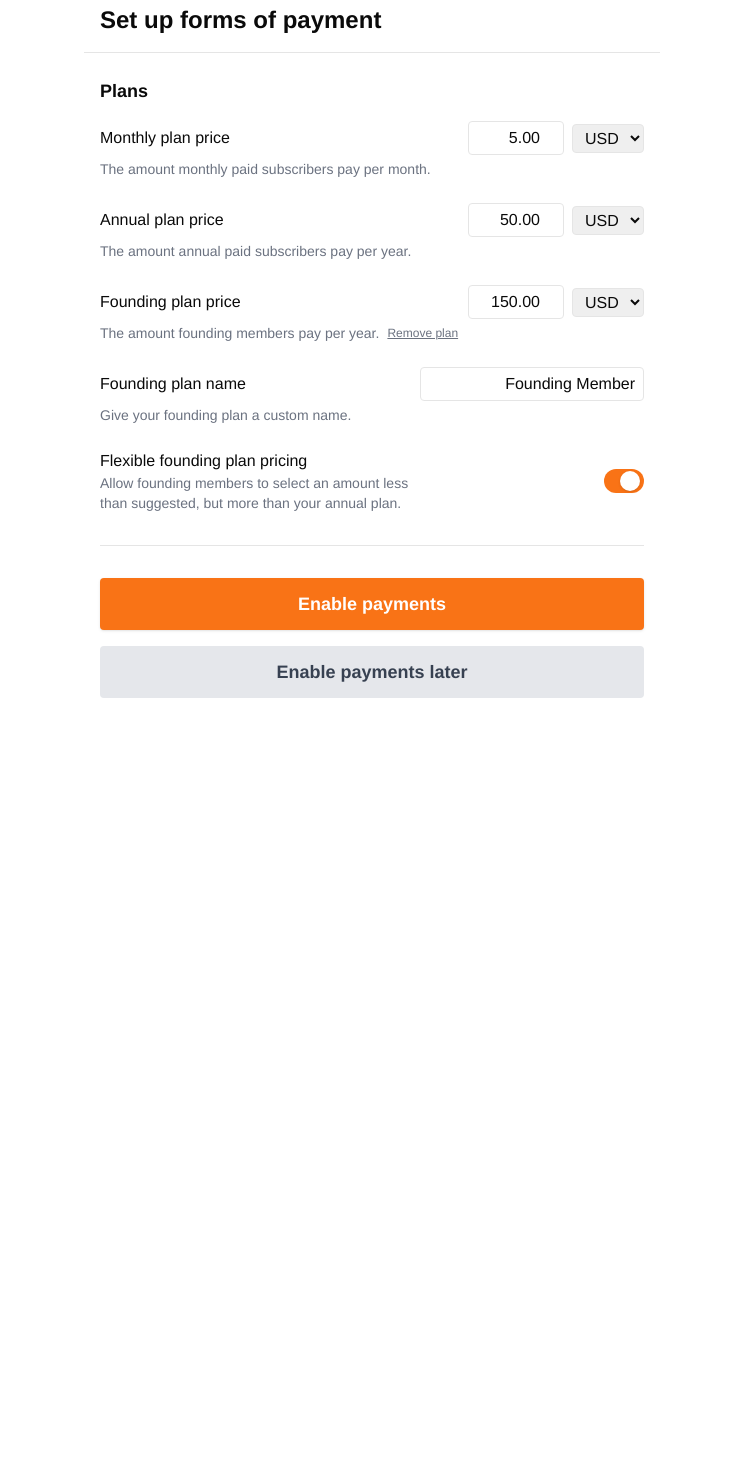
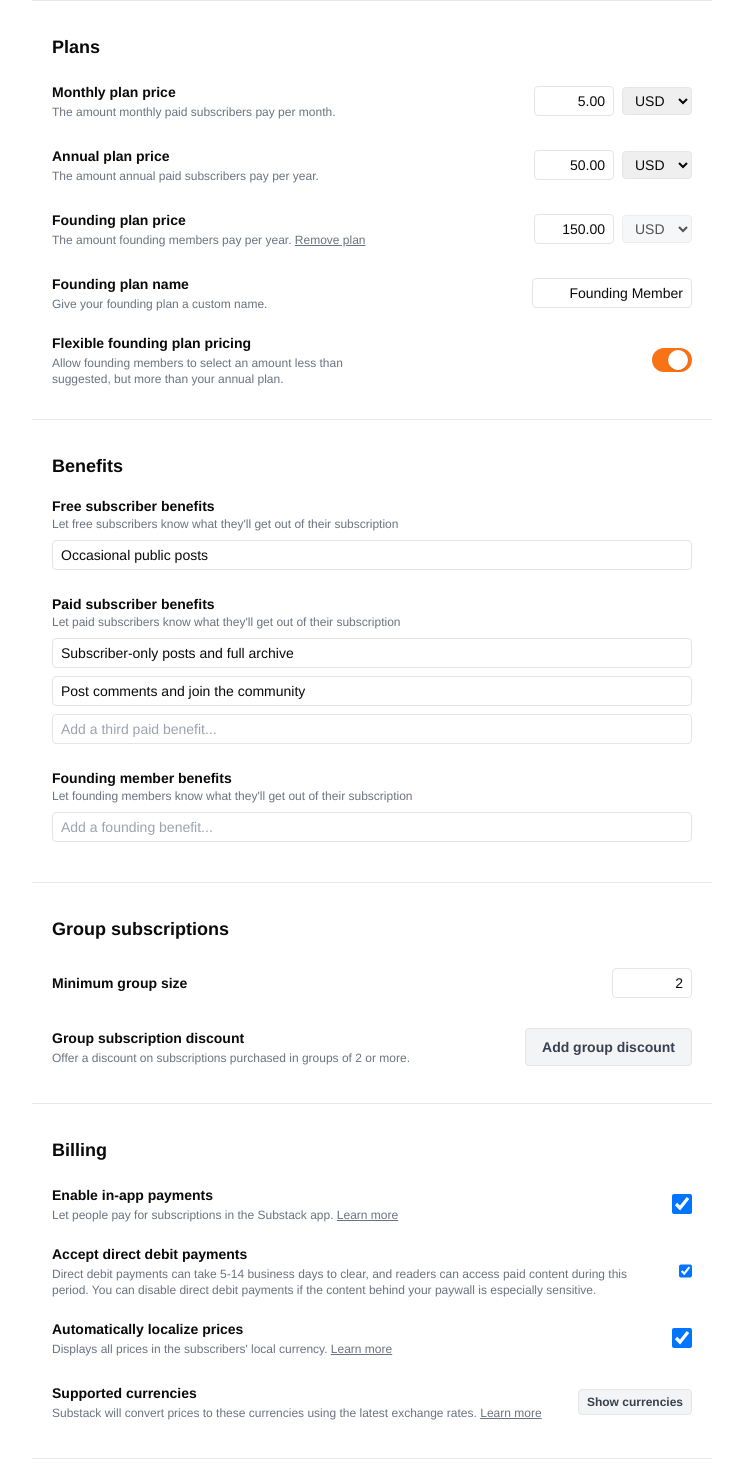
Before and after one commit to HongluW/substack-casualpayments, a Next.js app: page /settings in a window 1280 px wide. Shown: the part 140-1610 px from the top of the page, without its empty margins (268-1011 px from the left). Before the commit the page ends 886 px from the top, so only its background shows below. Built offline with nearby package versions, Linux system fonts and the light colour scheme.

Commit message:
Enhance Settings page: Added support for multiple currencies, improved layout for subscription plans, and introduced editable benefit lists for free, paid, and founding members.

```diff
--- a/app/settings/page.tsx
+++ b/app/settings/page.tsx
@@ -3,7 +3,9 @@
 import React, { useState } from "react";
 import { Header } from "@/components/header";
 
-const currencies = ["USD", "EUR", "GBP", "JPY", "CNY"];
+const currencies = [
+  "USD", "EUR", "GBP", "CAD", "AUD", "NZD", "BRL", "MXN", "INR", "PLN"
+];
 
 export default function Settings() {
   const [monthly, setMonthly] = useState("5.00");
@@ -12,78 +14,189 @@ export default function Settings() {
   const [currency, setCurrency] = useState("USD");
   const [foundingName, setFoundingName] = useState("Founding Member");
   const [flexible, setFlexible] = useState(true);
+  const [freeBenefits, setFreeBenefits] = useState(["Occasional public posts"]);
+  const [paidBenefits, setPaidBenefits] = useState([
+    "Subscriber-only posts and full archive",
+    "Post comments and join the community",
+    ""
+  ]);
+  const [foundingBenefits, setFoundingBenefits] = useState([""]);
+  const [minGroupSize, setMinGroupSize] = useState("2");
+  const [groupDiscount, setGroupDiscount] = useState("");
+  const [inAppPayments, setInAppPayments] = useState(true);
+  const [directDebit, setDirectDebit] = useState(true);
+  const [localizePrices, setLocalizePrices] = useState(true);
+
+  // Helper for editable benefit lists
+  const handleBenefitChange = (
+    list: string[],
+    setList: React.Dispatch<React.SetStateAction<string[]>>,
+    idx: number,
+    value: string
+  ) => {
+    const updated = [...list];
+    updated[idx] = value;
+    // Add new empty input if editing the last one
+    if (idx === list.length - 1 && value) updated.push("");
+    // Remove empty extras
+    setList(updated.filter((b, i) => b || i === updated.length - 1));
+  };
 
   return (
     <div className="min-h-screen bg-white">
       <Header />
-      <div className="flex items-center justify-center w-full min-h-[calc(100vh-80px)]">
-        <div className="w-full max-w-xl mx-auto px-4 py-12 pt-36 overflow-y-auto" style={{ boxSizing: 'border-box' }}>
-          <h1 className="text-xl md:text-2xl font-bold mb-4 text-left">Set up forms of payment</h1>
-          <div className="border-b mb-6 -mx-8" />
-          <form className="space-y-8">
-            <section>
-              <h2 className="text-lg font-semibold mb-4">Plans</h2>
-              <div className="space-y-6">
-                {/* Monthly plan */}
-                <div>
-                  <div className="flex items-center justify-between mb-1">
-                    <label className="font-medium">Monthly plan price</label>
+      <div className="flex flex-col items-center w-full min-h-[calc(100vh-80px)]">
+        <div className="w-full max-w-2xl px-4 pt-20 pb-8">
+          {/* Title */}
+          <h1 className="pt-5 pb-2 text-2xl font-bold">Set up paid subscriptions</h1>
+          <div className="-mx-5"><hr className="border-gray-200" /></div>
+
+          {/* Plans Section */}
+          <div className="pt-8 pb-4">
+            <div className="text-lg font-bold pb-4">Plans</div>
+            {/* Monthly */}
+            <div className="flex flex-row gap-5 min-h-12 items-center mb-4">
+              <div className="flex flex-col flex-grow gap-0.5">
+                <div className="font-semibold text-sm">Monthly plan price</div>
+                <div className="text-xs text-gray-500">The amount monthly paid subscribers pay per month.</div>
+              </div>
               <div className="flex items-center gap-2">
-                      <input type="number" min="0" step="0.01" value={monthly} onChange={e => setMonthly(e.target.value)} className="w-24 px-2 py-1 border rounded text-right" />
-                      <select value={currency} onChange={e => setCurrency(e.target.value)} className="border rounded px-2 py-1">
-                        {currencies.map(cur => <option key={cur} value={cur}>{cur}</option>)}
+                <input type="text" value={monthly} onChange={e => setMonthly(e.target.value)} className="w-20 px-2 py-1 border rounded text-right text-sm" />
+                <select value={currency} onChange={e => setCurrency(e.target.value)} className="border rounded px-2 py-1 text-sm">
+                  {currencies.map(cur => <option key={cur} value={cur.toUpperCase()}>{cur.toUpperCase()}</option>)}
                 </select>
               </div>
             </div>
-                  <div className="text-gray-500 text-sm">The amount monthly paid subscribers pay per month.</div>
+            {/* Annual */}
+            <div className="flex flex-row gap-5 min-h-12 items-center mb-4">
+              <div className="flex flex-col flex-grow gap-0.5">
+                <div className="font-semibold text-sm">Annual plan price</div>
+                <div className="text-xs text-gray-500">The amount annual paid subscribers pay per year.</div>
               </div>
-                {/* Annual plan */}
-                <div>
-                  <div className="flex items-center justify-between mb-1">
-                    <label className="font-medium">Annual plan price</label>
               <div className="flex items-center gap-2">
-                      <input type="number" min="0" step="0.01" value={annual} onChange={e => setAnnual(e.target.value)} className="w-24 px-2 py-1 border rounded text-right" />
-                      <select value={currency} onChange={e => setCurrency(e.target.value)} className="border rounded px-2 py-1">
-                        {currencies.map(cur => <option key={cur} value={cur}>{cur}</option>)}
+                <input type="text" value={annual} onChange={e => setAnnual(e.target.value)} className="w-20 px-2 py-1 border rounded text-right text-sm" />
+                <select value={currency} onChange={e => setCurrency(e.target.value)} className="border rounded px-2 py-1 text-sm">
+                  {currencies.map(cur => <option key={cur} value={cur.toUpperCase()}>{cur.toUpperCase()}</option>)}
                 </select>
               </div>
             </div>
-                  <div className="text-gray-500 text-sm">The amount annual paid subscribers pay per year.</div>
+            {/* Founding */}
+            <div className="flex flex-row gap-5 min-h-12 items-center mb-4">
+              <div className="flex flex-col flex-grow gap-0.5">
+                <div className="font-semibold text-sm">Founding plan price</div>
+                <div className="text-xs text-gray-500">The amount founding members pay per year. <a href="#" className="underline text-xs">Remove plan</a></div>
               </div>
-                {/* Founding plan */}
-                <div>
-                  <div className="flex items-center justify-between mb-1">
-                    <label className="font-medium">Founding plan price</label>
               <div className="flex items-center gap-2">
-                      <input type="number" min="0" step="0.01" value={founding} onChange={e => setFounding(e.target.value)} className="w-24 px-2 py-1 border rounded text-right" />
-                      <select value={currency} onChange={e => setCurrency(e.target.value)} className="border rounded px-2 py-1">
-                        {currencies.map(cur => <option key={cur} value={cur}>{cur}</option>)}
+                <input type="text" value={founding} onChange={e => setFounding(e.target.value)} className="w-20 px-2 py-1 border rounded text-right text-sm" />
+                <select value={currency} disabled className="border rounded px-2 py-1 text-sm bg-gray-100">
+                  {currencies.map(cur => <option key={cur} value={cur.toUpperCase()}>{cur.toUpperCase()}</option>)}
                 </select>
               </div>
             </div>
-                  <div className="text-gray-500 text-sm flex items-center gap-2">The amount founding members pay per year. <a href="#" className="underline text-gray-500 text-xs">Remove plan</a></div>
+            {/* Founding plan name */}
+            <div className="flex flex-row gap-5 min-h-12 items-center mb-4">
+              <div className="flex flex-col flex-grow gap-0.5">
+                <div className="font-semibold text-sm">Founding plan name</div>
+                <div className="text-xs text-gray-500">Give your founding plan a custom name.</div>
               </div>
-                {/* Founding plan name */}
-                <div>
-                  <div className="flex items-center justify-between mb-1">
-                    <label className="font-medium">Founding plan name</label>
-                    <input type="text" value={foundingName} onChange={e => setFoundingName(e.target.value)} className="border rounded px-2 py-1 w-56 text-right" />
-                  </div>
-                  <div className="text-gray-500 text-sm">Give your founding plan a custom name.</div>
+              <input type="text" value={foundingName} onChange={e => setFoundingName(e.target.value)} className="border rounded px-2 py-1 w-40 text-right text-sm" />
             </div>
             {/* Flexible founding plan pricing */}
-                <div className="flex items-center justify-between">
-                  <div>
-                    <div className="font-medium">Flexible founding plan pricing</div>
-                    <div className="text-gray-500 text-sm max-w-xs">Allow founding members to select an amount less than suggested, but more than your annual plan.</div>
+            <div className="flex flex-row gap-5 min-h-12 items-center mb-4 justify-between">
+              <div className="flex flex-col flex-grow gap-0.5">
+                <div className="font-semibold text-sm">Flexible founding plan pricing</div>
+                <div className="text-xs text-gray-500 max-w-xs">Allow founding members to select an amount less than suggested, but more than your annual plan.</div>
               </div>
               <button type="button" aria-pressed={flexible} onClick={() => setFlexible(f => !f)} className={`ml-4 w-10 h-6 flex items-center rounded-full transition-colors duration-200 ${flexible ? 'bg-orange-500' : 'bg-gray-300'}`}> <span className={`inline-block w-5 h-5 bg-white rounded-full shadow transform transition-transform duration-200 ${flexible ? 'translate-x-4' : ''}`}></span></button>
             </div>
           </div>
-            </section>
-          </form>
-          <div className="border-b my-8" />
-          <div className="flex flex-col gap-4 mt-8">
+          <div className="-mx-5"><hr className="border-gray-200" /></div>
+
+          {/* Benefits Section */}
+          <div className="pt-8 pb-4">
+            <div className="text-lg font-bold pb-4">Benefits</div>
+            {/* Free subscriber benefits */}
+            <div className="mb-4">
+              <div className="font-semibold text-sm">Free subscriber benefits</div>
+              <div className="text-xs text-gray-500 mb-2">Let free subscribers know what they'll get out of their subscription</div>
+              {freeBenefits.map((b, i) => (
+                <input key={i} value={b} placeholder="Add a free benefit..." maxLength={170} onChange={e => handleBenefitChange(freeBenefits, setFreeBenefits, i, e.target.value)} className="mb-2 w-full border rounded px-2 py-1 text-sm" />
+              ))}
+            </div>
+            {/* Paid subscriber benefits */}
+            <div className="mb-4">
+              <div className="font-semibold text-sm">Paid subscriber benefits</div>
+              <div className="text-xs text-gray-500 mb-2">Let paid subscribers know what they'll get out of their subscription</div>
+              {paidBenefits.map((b, i) => (
+                <input key={i} value={b} placeholder={i === 0 ? "Add a paid benefit..." : i === 1 ? "Add a second paid benefit..." : "Add a third paid benefit..."} maxLength={170} onChange={e => handleBenefitChange(paidBenefits, setPaidBenefits, i, e.target.value)} className="mb-2 w-full border rounded px-2 py-1 text-sm" />
+              ))}
+            </div>
+            {/* Founding member benefits */}
+            <div className="mb-4">
+              <div className="font-semibold text-sm">Founding member benefits</div>
+              <div className="text-xs text-gray-500 mb-2">Let founding members know what they'll get out of their subscription</div>
+              {foundingBenefits.map((b, i) => (
+                <input key={i} value={b} placeholder="Add a founding benefit..." maxLength={170} onChange={e => handleBenefitChange(foundingBenefits, setFoundingBenefits, i, e.target.value)} className="mb-2 w-full border rounded px-2 py-1 text-sm" />
+              ))}
+            </div>
+          </div>
+          <div className="-mx-5"><hr className="border-gray-200" /></div>
+
+          {/* Group subscriptions Section */}
+          <div className="pt-8 pb-4">
+            <div className="text-lg font-bold pb-4">Group subscriptions</div>
+            <div className="flex flex-row gap-5 min-h-12 items-center mb-4">
+              <div className="flex flex-col flex-grow gap-0.5">
+                <div className="font-semibold text-sm">Minimum group size</div>
+              </div>
+              <input type="text" value={minGroupSize} onChange={e => setMinGroupSize(e.target.value)} className="w-20 px-2 py-1 border rounded text-right text-sm" />
+            </div>
+            <div className="flex flex-row gap-5 min-h-12 items-center mb-4">
+              <div className="flex flex-col flex-grow gap-0.5">
+                <div className="font-semibold text-sm">Group subscription discount</div>
+                <div className="text-xs text-gray-500">Offer a discount on subscriptions purchased in groups of 2 or more. </div>
+              </div>
+              <button type="button" className="px-4 py-2 rounded bg-gray-100 text-gray-700 font-semibold text-sm border">Add group discount</button>
+            </div>
+          </div>
+          <div className="-mx-5"><hr className="border-gray-200" /></div>
+
+          {/* Billing Section */}
+          <div className="pt-8 pb-4">
+            <div className="text-lg font-bold pb-4">Billing</div>
+            <div className="flex flex-row gap-5 min-h-12 items-center mb-4">
+              <div className="flex flex-col flex-grow gap-0.5">
+                <div className="font-semibold text-sm">Enable in-app payments</div>
+                <div className="text-xs text-gray-500">Let people pay for subscriptions in the Substack app. <a className="underline" href="https://support.substack.com/hc/en-us/articles/19718129670420-Can-my-subscribers-pay-on-the-Substack-iOS-app" target="_blank">Learn more</a></div>
+              </div>
+              <input type="checkbox" checked={inAppPayments} onChange={e => setInAppPayments(e.target.checked)} className="w-5 h-5" />
+            </div>
+            <div className="flex flex-row gap-5 min-h-12 items-center mb-4">
+              <div className="flex flex-col flex-grow gap-0.5">
+                <div className="font-semibold text-sm">Accept direct debit payments</div>
+                <div className="text-xs text-gray-500">Direct debit payments can take 5-14 business days to clear, and readers can access paid content during this period. You can disable direct debit payments if the content behind your paywall is especially sensitive.</div>
+              </div>
+              <input type="checkbox" checked={directDebit} onChange={e => setDirectDebit(e.target.checked)} className="w-5 h-5" />
+            </div>
+            <div className="flex flex-row gap-5 min-h-12 items-center mb-4">
+              <div className="flex flex-col flex-grow gap-0.5">
+                <div className="font-semibold text-sm">Automatically localize prices</div>
+                <div className="text-xs text-gray-500">Displays all prices in the subscribers' local currency. <a className="underline" href="https://support.substack.com/hc/en-us/articles/16523703337108" target="_blank">Learn more</a></div>
+              </div>
+              <input type="checkbox" checked={localizePrices} onChange={e => setLocalizePrices(e.target.checked)} className="w-5 h-5" />
+            </div>
+            <div className="flex flex-row gap-5 min-h-12 items-center mb-4">
+              <div className="flex flex-col flex-grow gap-0.5">
+                <div className="font-semibold text-sm">Supported currencies</div>
+                <div className="text-xs text-gray-500">Substack will convert prices to these currencies using the latest exchange rates. <a className="underline" href="https://support.substack.com/hc/en-us/articles/16523703337108" target="_blank">Learn more</a></div>
+              </div>
+              <button type="button" className="px-2 py-1 rounded bg-gray-100 text-gray-700 font-semibold text-xs border">Show currencies</button>
+            </div>
+          </div>
+          <div className="-mx-5"><hr className="border-gray-200" /></div>
+
+          {/* Footer button group at the end of content */}
+          <div className="w-full flex flex-col gap-4 py-6 mt-8 px-0 bg-white">
             <button className="w-full py-3 rounded bg-orange-500 text-white font-semibold text-lg shadow hover:bg-orange-600 transition">Enable payments</button>
             <button className="w-full py-3 rounded bg-gray-200 text-gray-700 font-semibold text-lg">Enable payments later</button>
           </div>
```
Lines whose indentation alone changed are shown as unchanged.
